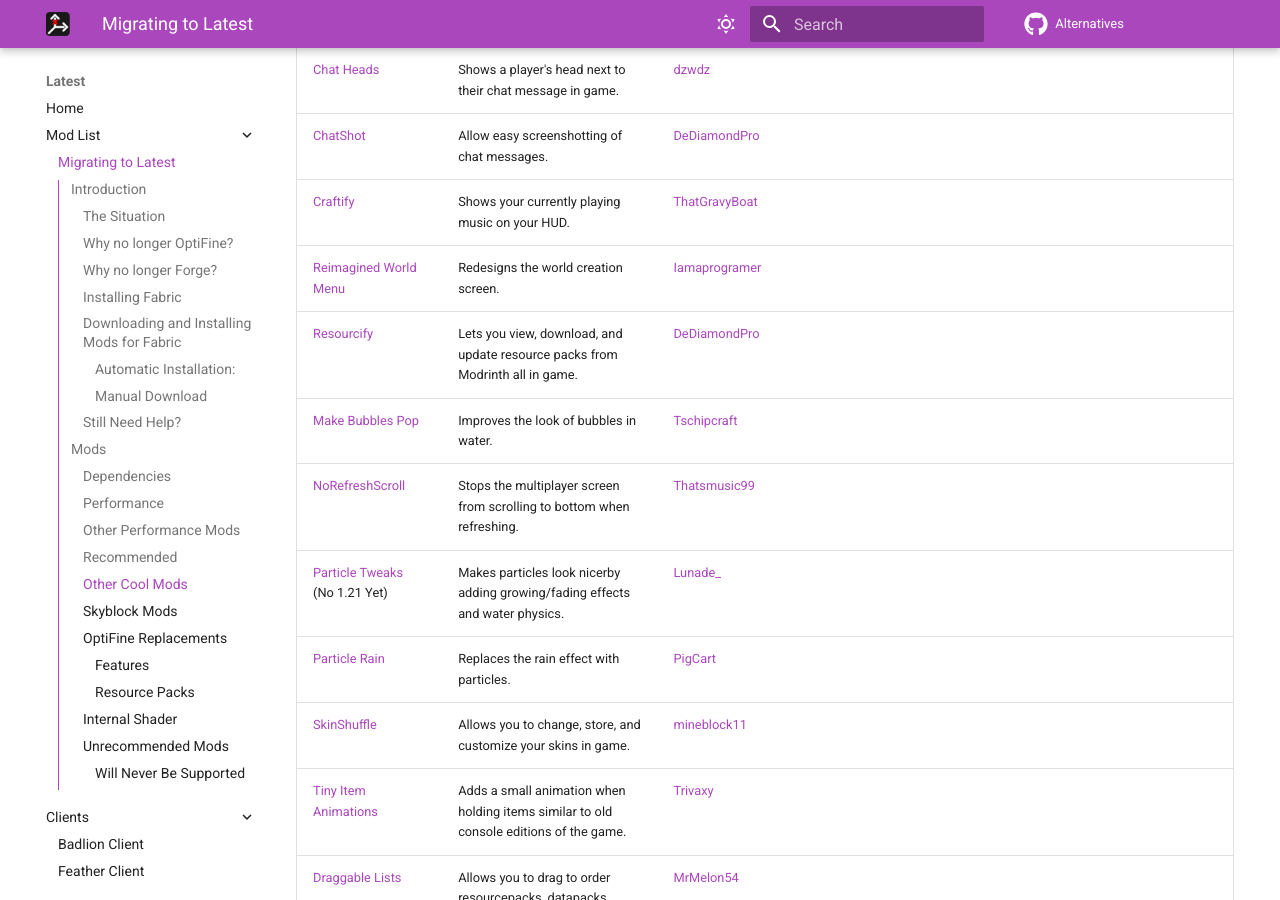
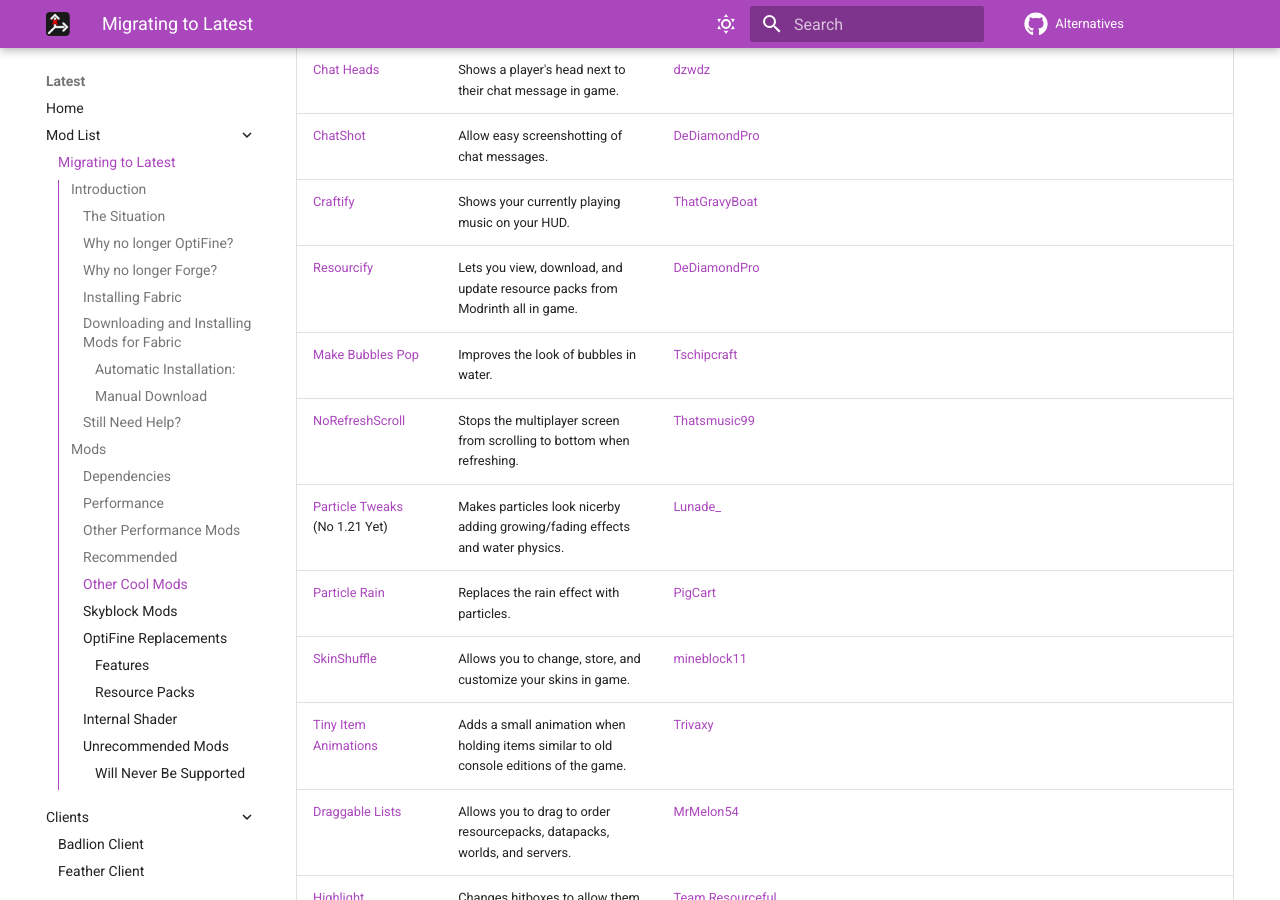
Before and after one commit to MicrocontrollersDev/Alternatives, an MkDocs documentation site: the page built from docs/latest/migrating.md, in a window 1280 px wide and 900 px high, scrolled down 11400 px. Built offline with MkDocs 1.6.1 and Material for MkDocs 9.7.7, drawn with Linux system fonts in a browser that asks for light colours; comment, search, counter and statistics services are not loaded.

Commit message:
remove reimagined world menu
its a cool mod but its updates are kinda slow and mojang has improved the tab design so whatever

```diff
--- a/docs/latest/migrating.md
+++ b/docs/latest/migrating.md
@@ -200,7 +200,6 @@
 | [Chat Heads](https://modrinth.com/mod/chat-heads) | Shows a player's head next to their chat message in game. | [dzwdz](https://github.com/dzwdz) |
 | [ChatShot](https://modrinth.com/mod/chatshot) | Allow easy screenshotting of chat messages. | [DeDiamondPro](https://github.com/DeDiamondPro) |
 | [Craftify](https://modrinth.com/mod/craftify) | Shows your currently playing music on your HUD. | [ThatGravyBoat](https://github.com/ThatGravyBoat) |
-| [Reimagined World Menu](https://modrinth.com/mod/reimagined-world-menu) | Redesigns the world creation screen. | [Iamaprogramer](https://github.com/lamaprogramer) |
 | [Resourcify](https://modrinth.com/mod/resourcify) | Lets you view, download, and update resource packs from Modrinth all in game. | [DeDiamondPro](https://github.com/DeDiamondPro) |
 | [Make Bubbles Pop](https://modrinth.com/mod/make_bubbles_pop) | Improves the look of bubbles in water. | [Tschipcraft](https://github.com/Tschipcraft) |
 | [NoRefreshScroll](https://modrinth.com/mod/norefreshscroll) | Stops the multiplayer screen from scrolling to bottom when refreshing. | [Thatsmusic99](https://github.com/Thatsmusic99) |
```
